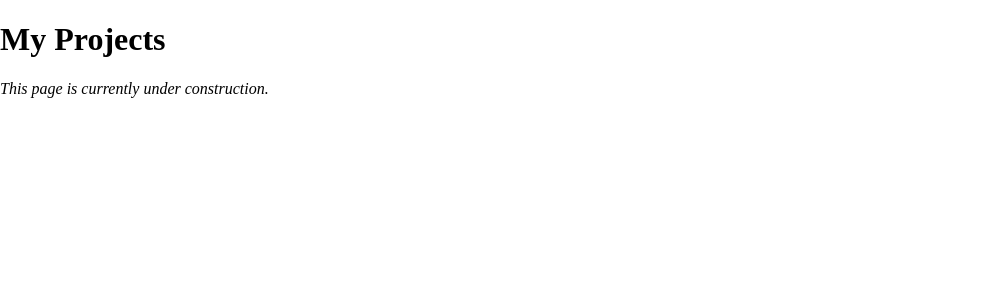
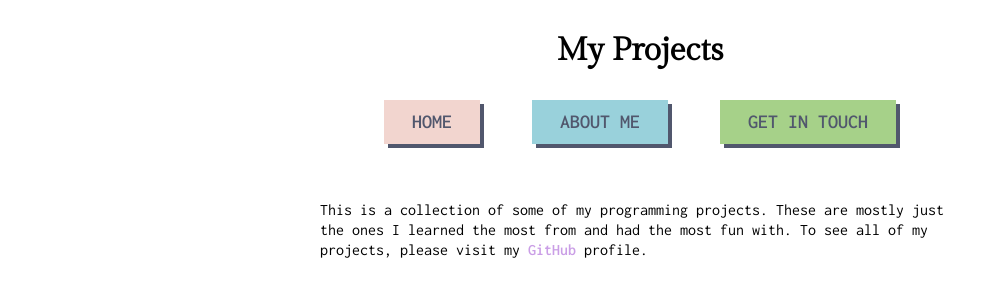
Before and after one commit to LeftySolara/personal-website, a React (Vite) app: page /projects in a window 1280 px wide. Shown: the top 300 px of the page, without its empty margins (0-1006 px from the left). Built offline with nearby package versions, Linux system fonts and the light colour scheme.

Commit message:
Add: projects page header

```diff
--- a/src/routes/ProjectsPage.tsx
+++ b/src/routes/ProjectsPage.tsx
@@ -1,8 +1,28 @@
+import ButtonLink from "@/components/Button/ButtonLink";
+
 const ProjectsPage = () => {
   return (
     <div id="projects-page">
-      <h1>My Projects</h1>
-      <i>This page is currently under construction.</i>
+      <div className="projects-header">
+        <h1>My Projects</h1>
+        <div className="projects-button-container">
+          <ButtonLink href="/" color="rosewater">
+            HOME
+          </ButtonLink>
+          <ButtonLink href="/about" color="sky">
+            ABOUT ME
+          </ButtonLink>
+          <ButtonLink href="/contact" color="green">
+            GET IN TOUCH
+          </ButtonLink>
+        </div>
+        <p>
+          This is a collection of some of my programming projects. These are
+          mostly just the ones I learned the most from and had the most fun
+          with. To see all of my projects, please visit my{" "}
+          <a href="https://github.com/leftysolara">GitHub</a> profile.
+        </p>
+      </div>
     </div>
   );
 };
--- a/src/scss/main.scss
+++ b/src/scss/main.scss
@@ -11,6 +11,7 @@
 
 @import "pages/homepage";
 @import "pages/aboutpage";
+@import "pages/projectspage";
 @import "pages/contactpage";
 @import "pages/404page";
 
--- /dev/null
+++ b/src/scss/pages/_projectspage.scss
@@ -0,0 +1,41 @@
+@use "../themes/default" as theme;
+
+#projects-page {
+  display: flex;
+  flex-flow: column nowrap;
+  justify-content: center;
+  align-items: flex-start;
+  gap: 80px;
+  font-family: $body-font-stack;
+  line-height: 125%;
+}
+
+#projects-page h1,
+h2 {
+  font-family: $heading-font-stack;
+  margin: 0;
+  padding: 0;
+}
+
+#projects-page a {
+  font-weight: $font-weight-semibold;
+  color: map-get(theme.$colors, "mauve");
+}
+
+.projects-header {
+  display: flex;
+  flex-flow: column nowrap;
+  align-self: center;
+  justify-content: center;
+  align-items: center;
+  gap: 40px;
+  width: 50%;
+  padding: 40px 0px 40px 0px;
+}
+
+.projects-button-container {
+  display: flex;
+  flex-flow: row nowrap;
+  justify-content: space-between;
+  width: 80%;
+}
```
